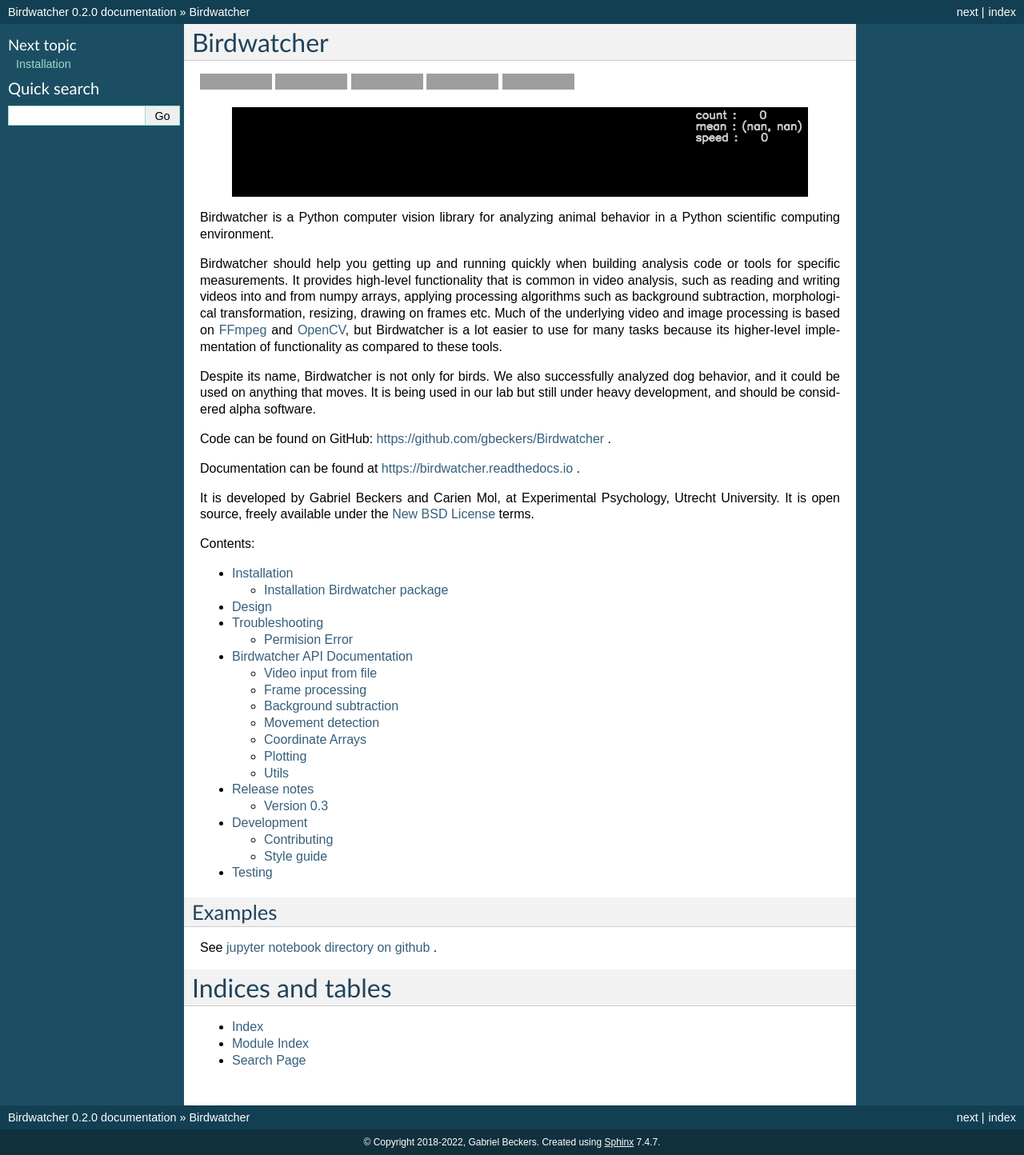
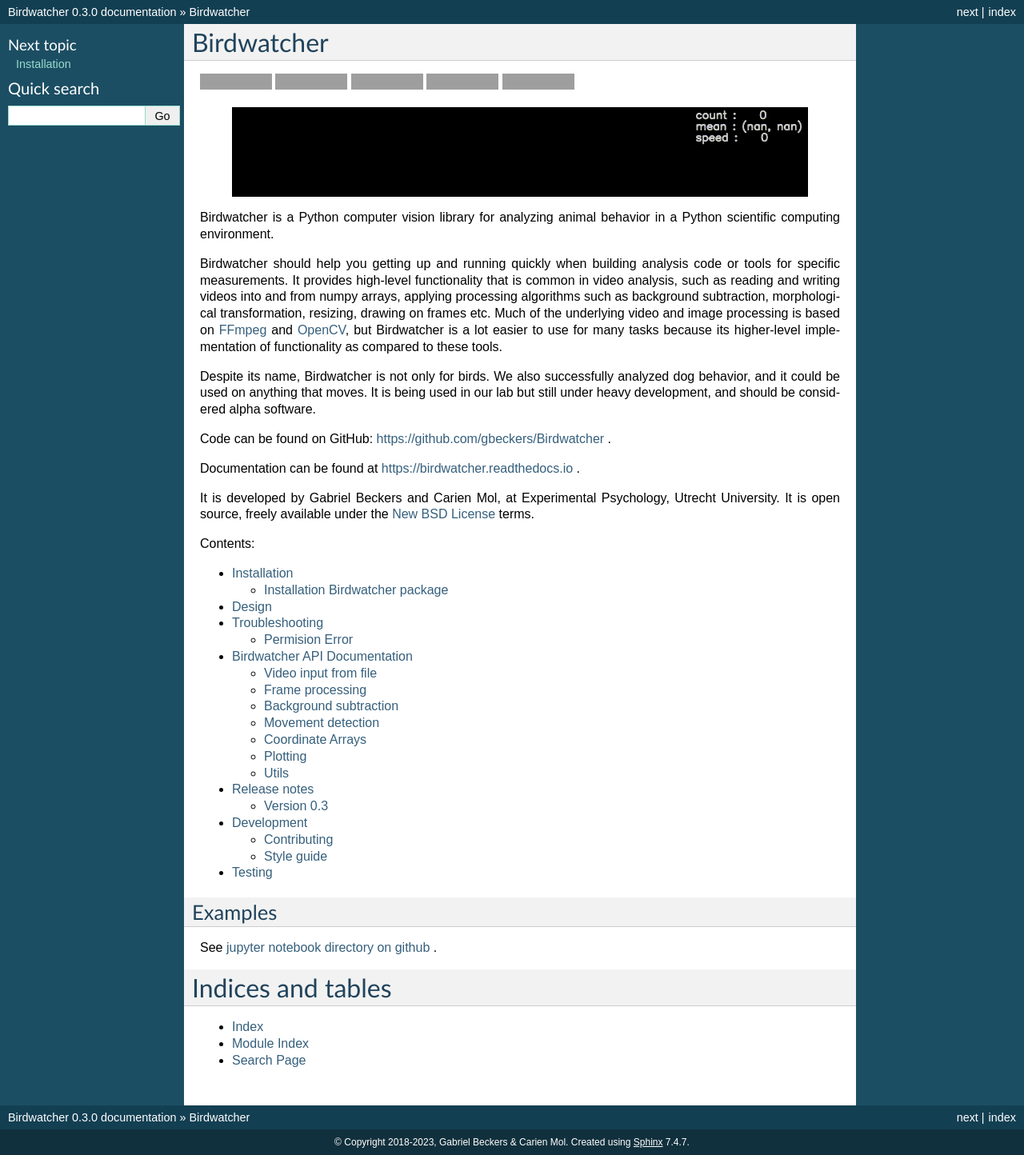
Before and after one commit to gbeckers/Birdwatcher, a Sphinx documentation site: the page built from docs/index.rst, in a window 1280 px wide. Shown: the whole page at 80% size. Built offline with Sphinx 7.4.7, drawn with Linux system fonts in a browser that asks for light colours; grey boxes are pictures that could not be loaded.

Commit message:
readthedocs version 2

```diff
--- a/docs/conf.py
+++ b/docs/conf.py
@@ -50,17 +50,17 @@
 
 # General information about the project.
 project = 'Birdwatcher'
-copyright = '2018-2022, Gabriel Beckers'
-author = 'Gabriel Beckers'
+copyright = '2018-2023, Gabriel Beckers & Carien Mol'
+author = 'Gabriel Beckers & Carien Mol'
 
 # The version info for the project you're documenting, acts as replacement for
 # |version| and |release|, also used in various other places throughout the
 # built documents.
 #
 # The short X.Y version.
-version = '0.2'
+version = '0.3'
 # The full version, including alpha/beta/rc tags.
-release = '0.2.0'
+release = '0.3.0'
 
 # The language for content autogenerated by Sphinx. Refer to documentation
 # for a list of supported languages.
```
Also changed, not shown: readthedocs.yml (+16 -2 lines).
